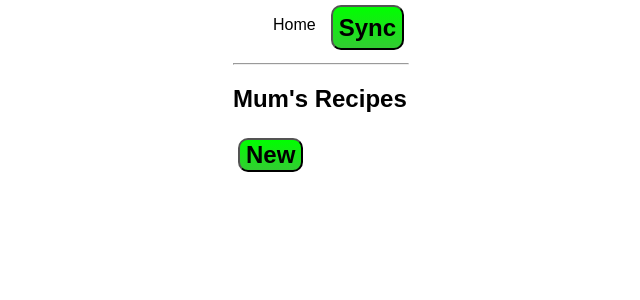
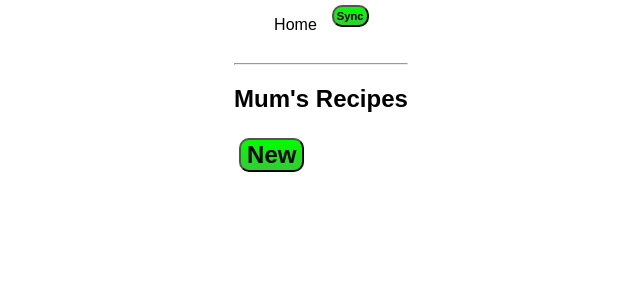
Before and after one commit to nikrb/recipes2, a React (Create React App) app in the folder client/: page / in a window 1280 px wide. Shown: the top 300 px of the page, without its empty margins (319-959 px from the left). Built offline with nearby package versions, Linux system fonts and the light colour scheme.

Commit message:
tweak sync button styling

```diff
--- a/client/src/App.js
+++ b/client/src/App.js
@@ -27,6 +27,11 @@ class App extends Component {
     RecipeActions.syncBackend();
   };
   render = () => {
+    const sync_style = {
+      fontSize: ".7em",
+      height: "2em",
+      padding: "3px"
+    };
     return (
       <div className="App">
         <Router>
@@ -35,7 +40,7 @@ class App extends Component {
               <ul>
                 <li><Link to="/">Home</Link></li>
               </ul>
-              <button type="button" onClick={this.syncBackend} >Sync</button>
+              <button type="button" style={sync_style} onClick={this.syncBackend} >Sync</button>
             </div>
             <hr/>
             <h2>Mum's Recipes</h2>
```
